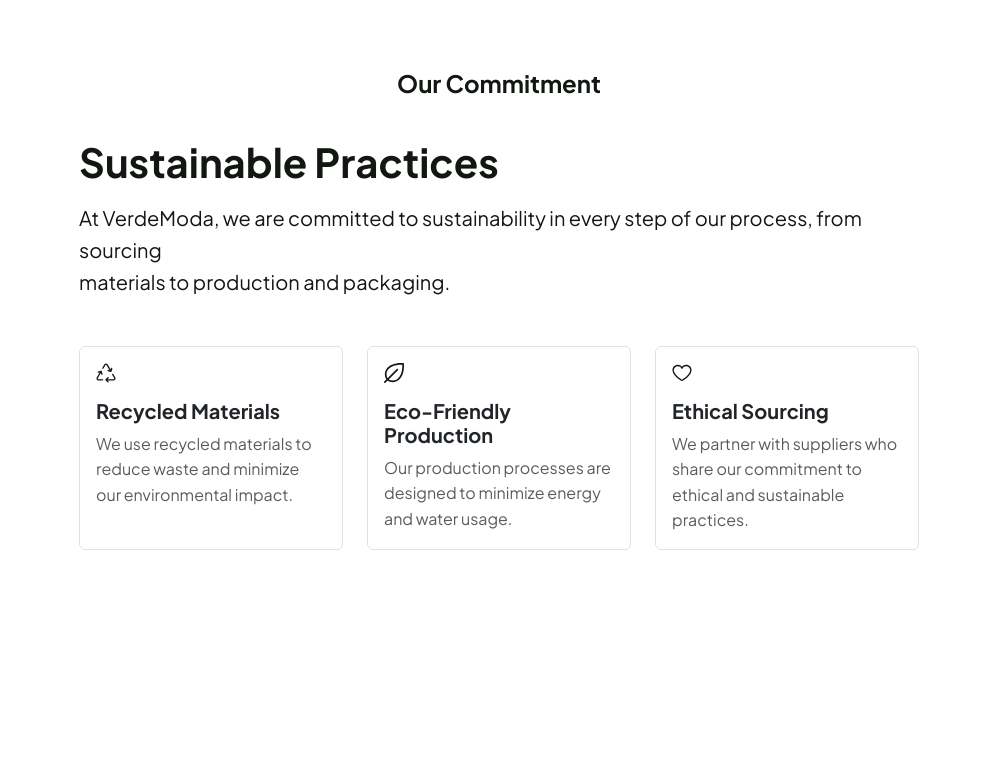
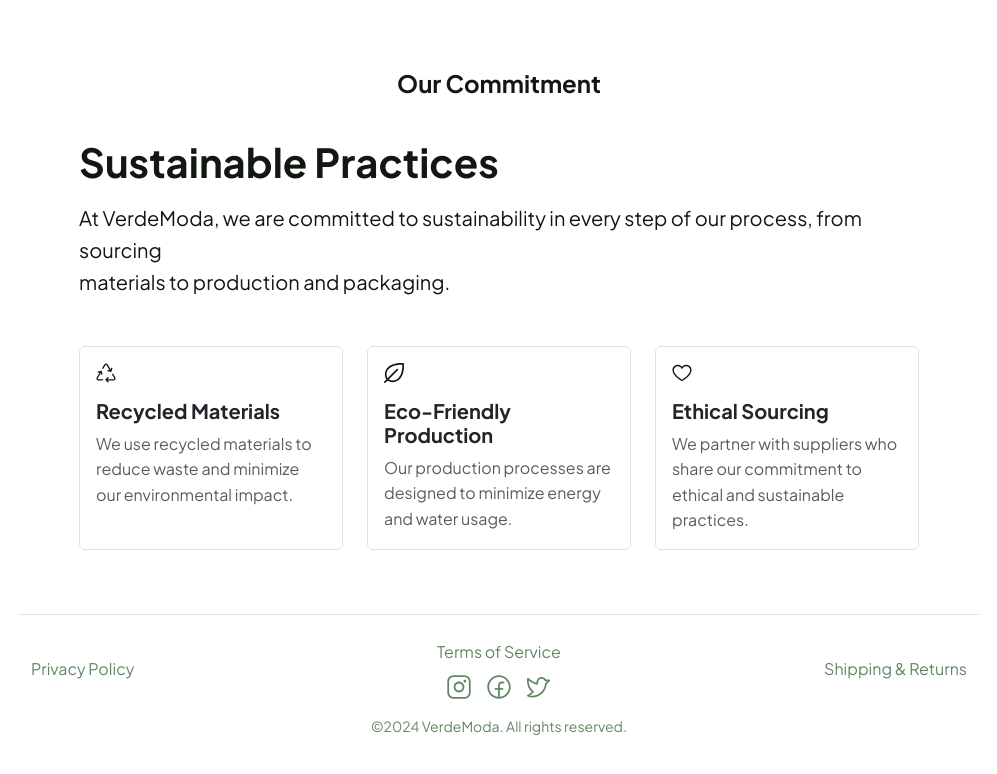
Before and after one commit to LizettePerez/VerdeModa, a plain HTML site: page index.html in a window 1280 px wide. Shown: the part 1167-1941 px from the top of the page, without its empty margins (141-1138 px from the left). Before the commit the page ends 1801 px from the top, so only its background shows below. Drawn offline with nearby package versions, Linux system fonts and the light colour scheme.

Commit message:
footer agregado

```diff
--- a/index.html
+++ b/index.html
@@ -156,8 +156,29 @@
     </section>
   </main>
 
-  <footer></footer>
-
+<footer class="border-top py-4" style="font-family: 'Plus Jakarta Sans', sans-serif; background-color: #fff;">
+  <div class="container">
+    <div class="row text-center text-md-start align-items-center mb-3">
+      <div class="col-md-4 mb-3 mb-md-0">
+        <a href="#" class="text-decoration-none d-block" style="color: #638763;">Privacy Policy</a>
+      </div>
+      <div class="col-md-4 mb-3 mb-md-0 text-center">
+        <a href="#" class="text-decoration-none d-block" style="color: #638763;">Terms of Service</a>
+        <div class="mt-2 d-flex justify-content-center gap-3">
+          <a href="#"><img src="assets/svg/instagram_icon.svg" alt="Instagram" width="24" height="24"></a>
+          <a href="#"><img src="assets/svg/facebook_icon.svg" alt="Facebook" width="24" height="24"></a>
+          <a href="#"><img src="assets/svg/twitter_icon.svg" alt="Twitter" width="24" height="24"></a>
+        </div>
+      </div>
+      <div class="col-md-4 text-md-end text-center">
+        <a href="#" class="text-decoration-none d-block" style="color: #638763;">Shipping & Returns</a>
+      </div>
+    </div>
+    <div class="text-center small" style="color: #638763;">
+      ©2024 VerdeModa. All rights reserved.
+    </div>
+  </div>
+</footer>
   <script src="./script.js"></script>
 
 </body>
```
Also changed, not shown: assets/svg/facebook_icon.svg (added), assets/svg/instagram_icon.svg (added), assets/svg/twitter_icon.svg (added), 1 other file.
